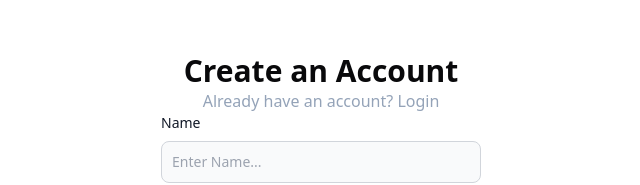
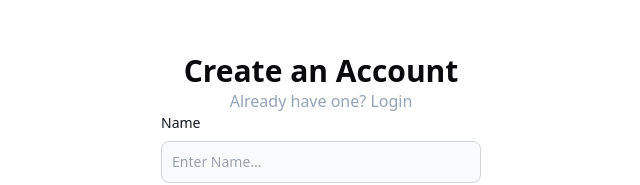
Before and after one commit to Aarav-Rawat/Medium, a React (Vite) app in the folder frontend/: page /signup in a window 1280 px wide. Shown: the part 182-367 px from the top of the page, without its empty margins (319-959 px from the left). Built offline with nearby package versions, Linux system fonts and the light colour scheme.

Commit message:
fixing auth bug

```diff
--- a/frontend/src/components/Auth.tsx
+++ b/frontend/src/components/Auth.tsx
@@ -8,9 +8,9 @@ import {BACKEND_URL} from "../config"
 export const Auth = ({ type }: { type: "signup" | "signin" }) => {
 
     const [postInputs, setPostInputs] = useState<SignupInput>({
-        name: "",
-        email: "",
-        password: ""
+        name: "UnKnown",
+        email: "me@onlyfans.in",
+        password: "696969"
     })
 
     const navigate = useNavigate();
@@ -35,7 +35,7 @@ export const Auth = ({ type }: { type: "signup" | "signin" }) => {
         <div className="flex justify-center items-center flex-col">
             <h3 className="text-3xl font-extrabold">Create an Account</h3>
             <span className="text-slate-400">{
-                type === "signup" ? "Already have an account?" : "Create an account"
+                type === "signup" ? "Already have one?" : "Wanna Create ? "
             } <Link to={type === "signup" ? "/signin" : "/signup"}>{type === "signup" ? "Login" : "Sign up"}
                  </Link></span>
         </div>
```
